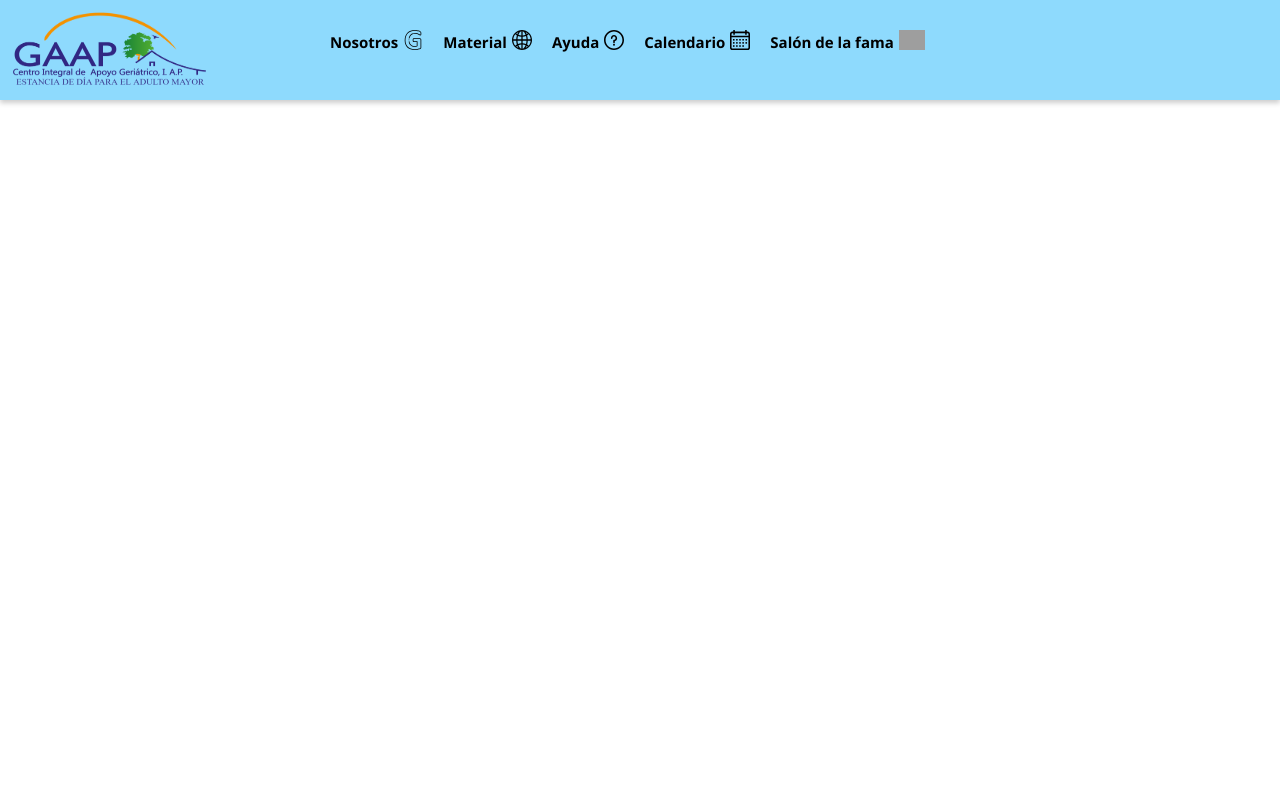
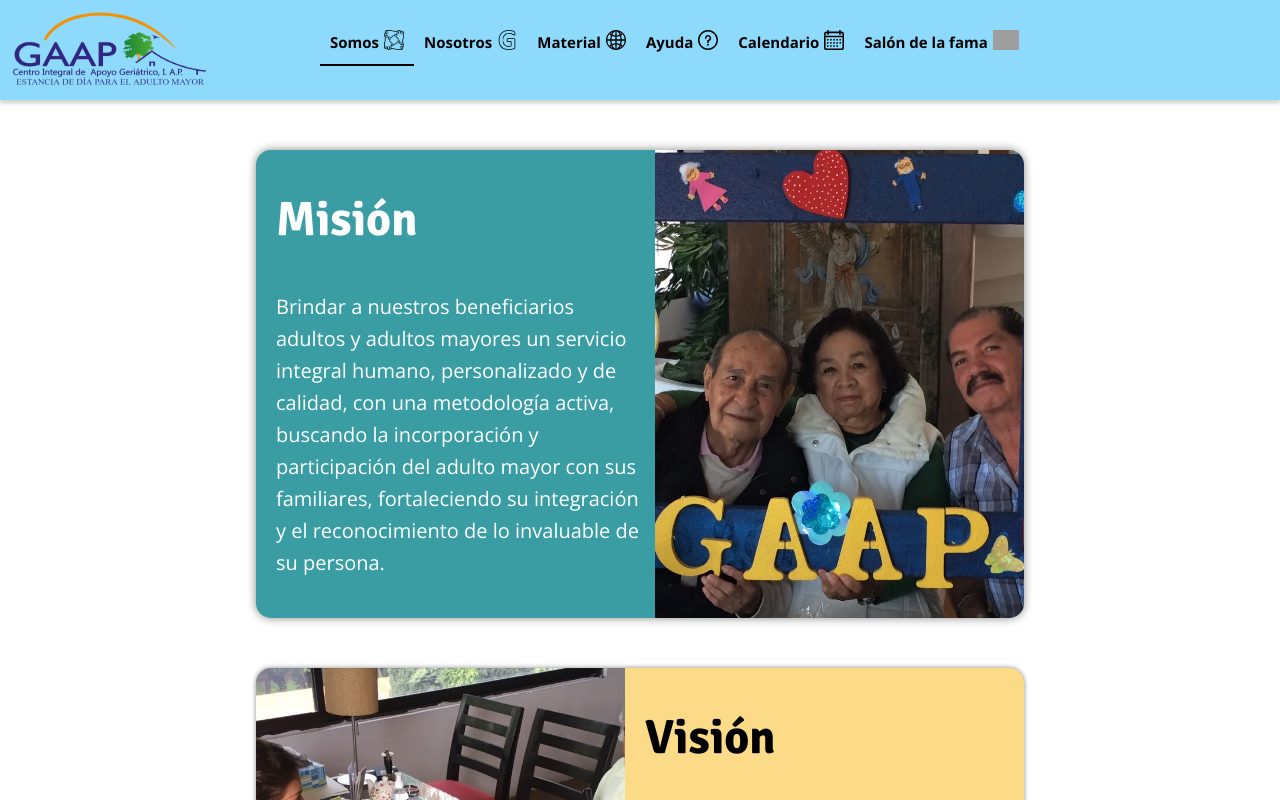
Before and after one commit to De-Bug-Labs/ldaw, a Vue app: page /somos in a window 1280 px wide. Shown: the top 800 px of the page. Built offline with nearby package versions, Linux system fonts and the light colour scheme; no server answers; grey boxes are pictures that could not be loaded.

Commit message:
Modulo de somos con icono nuevo, about modificado

```diff
--- a/src/App.vue
+++ b/src/App.vue
@@ -7,6 +7,11 @@
       ><i class="large material-icons">dehaze</i></a
     >
     <ul :class="{ active1: mobile }" @click="mobile = !mobile">
+      <li>
+        <router-link to="/somos"
+          >Somos <img src="../public/img/teamwork.png"
+        /></router-link>
+      </li>
       <li>
         <router-link to="/about"
           >Nosotros <img src="../public/img/g.svg"
--- a/src/components/GaapInfo.vue
+++ b/src/components/GaapInfo.vue
@@ -2,7 +2,7 @@
   <div class="container">
     <div class="box1">
       <div class="textbox">
-        <h1>Somos</h1>
+        <h1>Misión</h1>
         <p>{{ information.mision }}</p>
       </div>
       <div class="imagebox"><img src=" " alt="" /></div>
@@ -10,13 +10,13 @@
     <div class="box2">
       <div class="imagebox"><img src=" " alt="" /></div>
       <div class="textbox">
-        <h1>Instalaciones</h1>
+        <h1>Visión</h1>
         <p>{{ information.instalation }}</p>
       </div>
     </div>
     <div class="box3">
       <div class="textbox">
-        <h1>Nuestro equipo</h1>
+        <h1>Valores</h1>
         <p>{{ information.team }}</p>
       </div>
       <div class="imagebox"><img src=" " alt="" /></div>
--- a/src/router/index.ts
+++ b/src/router/index.ts
@@ -16,6 +16,15 @@ const routes: Array<RouteRecordRaw> = [
     // which is lazy-loaded when the route is visited.
     component: () =>
       import(/* webpackChunkName: "about" */ "../views/About.vue"),
+  },
+  {
+    path: "/somos",
+    name: "Somos",
+    // route level code-splitting
+    // this generates a separate chunk (about.[hash].js) for this route
+    // which is lazy-loaded when the route is visited.
+    component: () =>
+      import(/* webpackChunkName: "about" */ "../views/Somos.vue"),
   },
   {
     path: "/help",
--- /dev/null
+++ b/src/views/Somos.vue
@@ -0,0 +1,50 @@
+<template>
+  <GaapInfo :information="information" />
+</template>
+
+<script lang="ts">
+import { defineComponent } from "vue";
+import GaapInfo from "@/components/GaapInfo.vue"; // @ is an alias to /src
+
+export default defineComponent({
+  name: "Somos",
+  components: {
+    GaapInfo,
+  },
+
+  data() {
+    return {
+      information: {
+        team:
+          "Contamos con un equipo de profesionistas integrado por Médicos Generales, en Rehabilitación, Terapia Física, Odontología, Nutriología, Tanatología. Además contamos con talleres de baile, tejido, terapia de la memoria, manejo de celulares entre otros.",
+        instalation:
+          "Contamos con áreas de atención para personas de la tercera edad a través del servicio de Medicina General, Atención Dental, Nutrición, Tanatología, Rehabilitación y Terapia Física. De igual manera se cuenta con Talleres de Baile, Tejido, Taller Manejo de celulares, Terapia de la Memoria.",
+        mision:
+          "Brindar a nuestros beneficiarios adultos y adultos mayores un servicio integral humano, personalizado y de calidad, con una metodología activa, buscando la incorporación y participación del adulto mayor con sus familiares, fortaleciendo su integración y el reconocimiento de lo invaluable de su persona.",
+      },
+      completed: false,
+    };
+  },
+
+  methods: {
+    getInfo() {
+      try {
+        const data = fetch("/api/information", {
+          credentials: "include",
+        })
+          .then((res) => res.json())
+          .then((data) => {
+            this.information = data;
+          });
+      } catch (error) {
+        console.log(error);
+      }
+      this.completed = true;
+    },
+  },
+
+  mounted() {
+    this.getInfo();
+  },
+});
+</script>
```
Also changed, not shown: public/img/teamwork.png (added).
